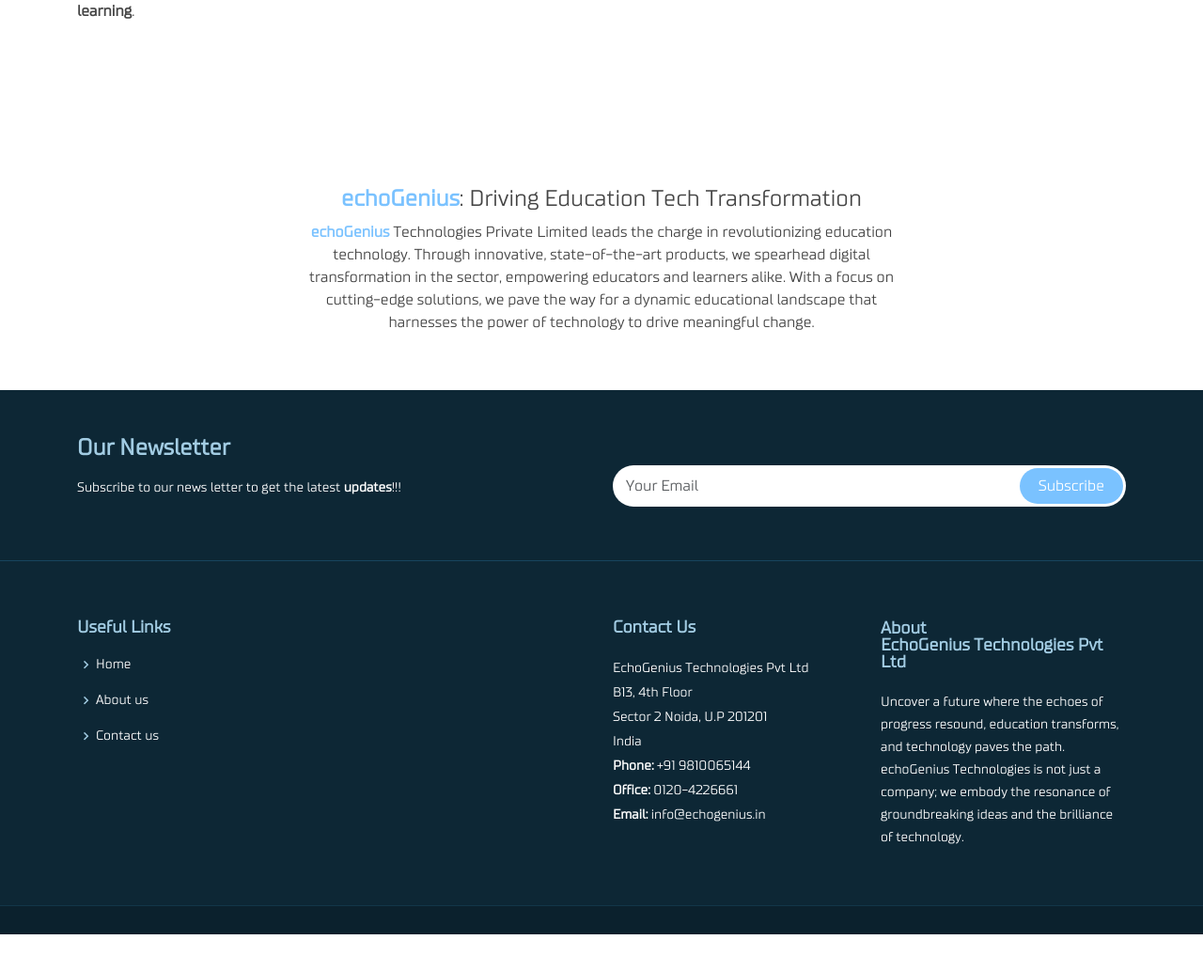
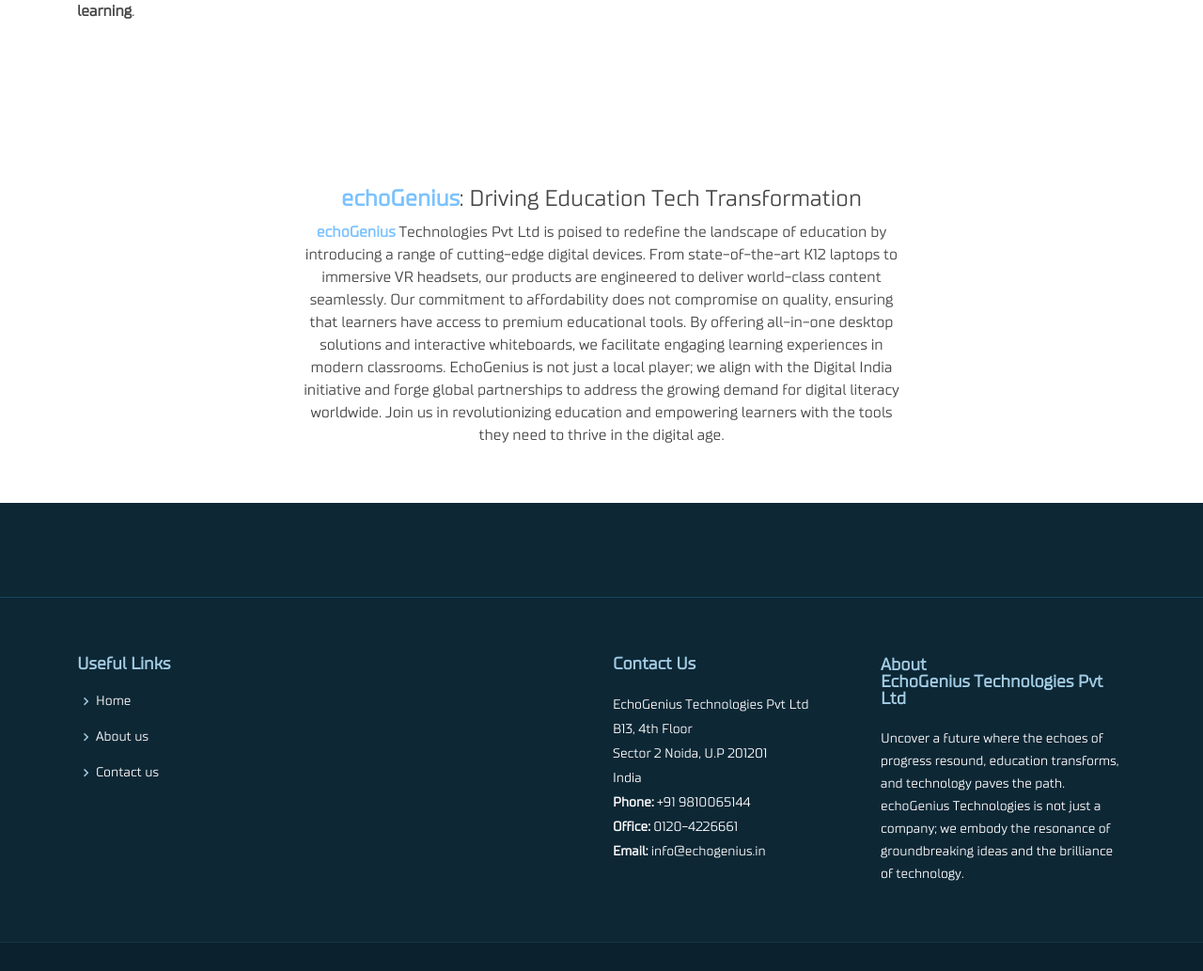
Before and after one commit to echoGenius/echoGenius.in, a PHP site: page / in a window 1280 px wide. Shown: the part 1696-2729 px from the top of the page at 94% size. Before the commit the page ends 2690 px from the top, so only its background shows below. Run offline with PHP 8.4, Linux system fonts and the light colour scheme.

Commit message:
removed subscribe from footer and changed content

```diff
--- a/public_html/includes/footer.php
+++ b/public_html/includes/footer.php
@@ -1,19 +1,7 @@
 <footer id="footer" data-aos="fade-up" data-aos-easing="ease-in-out" data-aos-duration="500">
 
     <div class="footer-newsletter">
-      <div class="container">
-        <div class="row">
-          <div class="col-lg-6">
-            <h4>Our Newsletter</h4>
-            <p>Subscribe to our news letter to get the latest <b>updates</b>!!!</p>
-          </div>
-          <div class="col-lg-6">
-            <form action="forms/subscribe.php" method="post" role="form" class="php-email-form">
-            <input type="email" class="form-control" name="email" id="email" placeholder="Your Email" required> <input type="submit" value="Subscribe">
-            </form>
-          </div>
-        </div>
-      </div>
+
     </div>
 
     <div class="footer-top">
--- a/public_html/sections/content.php
+++ b/public_html/sections/content.php
@@ -47,7 +47,7 @@
           <div class="col-md-7 pt-5 order-2 order-md-1 mx-auto text-center">
             <h3><a style="color: #7ac2ff;"><b>echoGenius</b></a>: Driving Education Tech Transformation</h3>
             <p>
-            <a style="color: #7ac2ff;"><b>echoGenius</b></a> Technologies Private Limited leads the charge in revolutionizing education technology. Through innovative, state-of-the-art products, we spearhead digital transformation in the sector, empowering educators and learners alike. With a focus on cutting-edge solutions, we pave the way for a dynamic educational landscape that harnesses the power of technology to drive meaningful change.
+            <a style="color: #7ac2ff;"><b>echoGenius</b></a> Technologies Pvt Ltd is poised to redefine the landscape of education by introducing a range of cutting-edge digital devices. From state-of-the-art K12 laptops to immersive VR headsets, our products are engineered to deliver world-class content seamlessly. Our commitment to affordability does not compromise on quality, ensuring that learners have access to premium educational tools. By offering all-in-one desktop solutions and interactive whiteboards, we facilitate engaging learning experiences in modern classrooms. EchoGenius is not just a local player; we align with the Digital India initiative and forge global partnerships to address the growing demand for digital literacy worldwide. Join us in revolutionizing education and empowering learners with the tools they need to thrive in the digital age.
             </p>
           </div>
         </div>
```
Also changed, not shown: public_html/forms/subscribe.php (deleted, +0 -41 lines).
